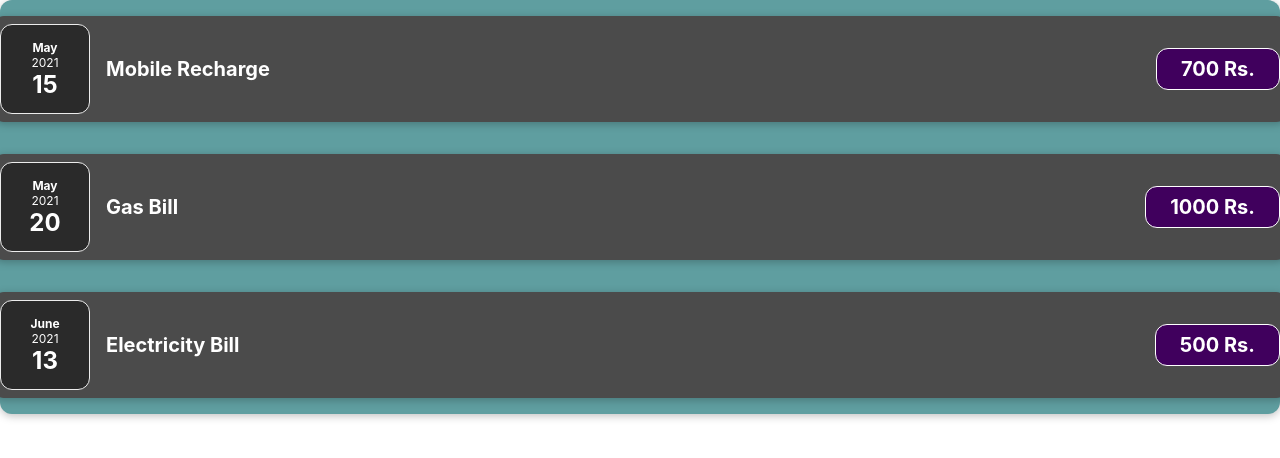
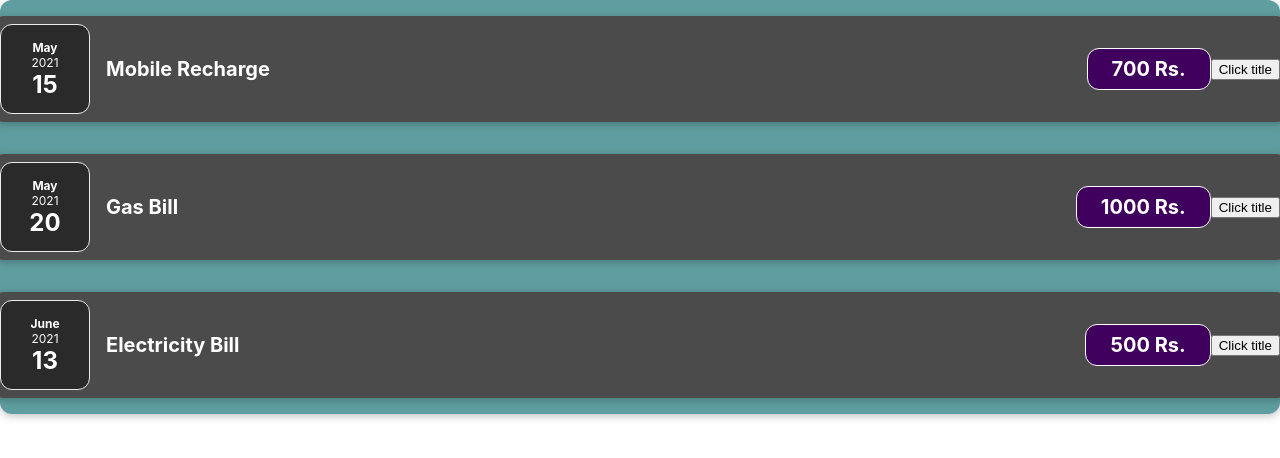
Before and after one commit to devanshijoshi9/react-app, a React (Create React App) app: page / in a window 1280 px wide. Shown: the top 458 px of the page. Built offline with nearby package versions, Linux system fonts and the light colour scheme.

Commit message:
Started working with useState and events in React

```diff
--- a/src/components/Expense/ExpenseItem.js
+++ b/src/components/Expense/ExpenseItem.js
@@ -1,3 +1,4 @@
+import React, { useState } from 'react';
 import './ExpenseItem.css';
 import './Expenses.css';
 import Card from '../UI/Card';
@@ -5,13 +6,21 @@
 
 const ExpenseItem = ( props ) => {
 
+    // setTitle is function where we can change the state of the variable.
+    const [ title, setTitle ] = useState(props.title);
+
+    const clickHandler = () => {
+        setTitle('updated');
+    };
+
     return (
         <Card className='expense-item'>
             <ExpenseDate date={ props.date } />
             <div className='expense-item__description'>
-                <h2>{ props.title }</h2>
+                <h2>{ title }</h2>
                 <div className='expense-item__price'>{ props.amount } Rs.</div>
             </div>
+            <button onClick={ clickHandler }>Click title</button>
         </Card>
     );
 }
```
